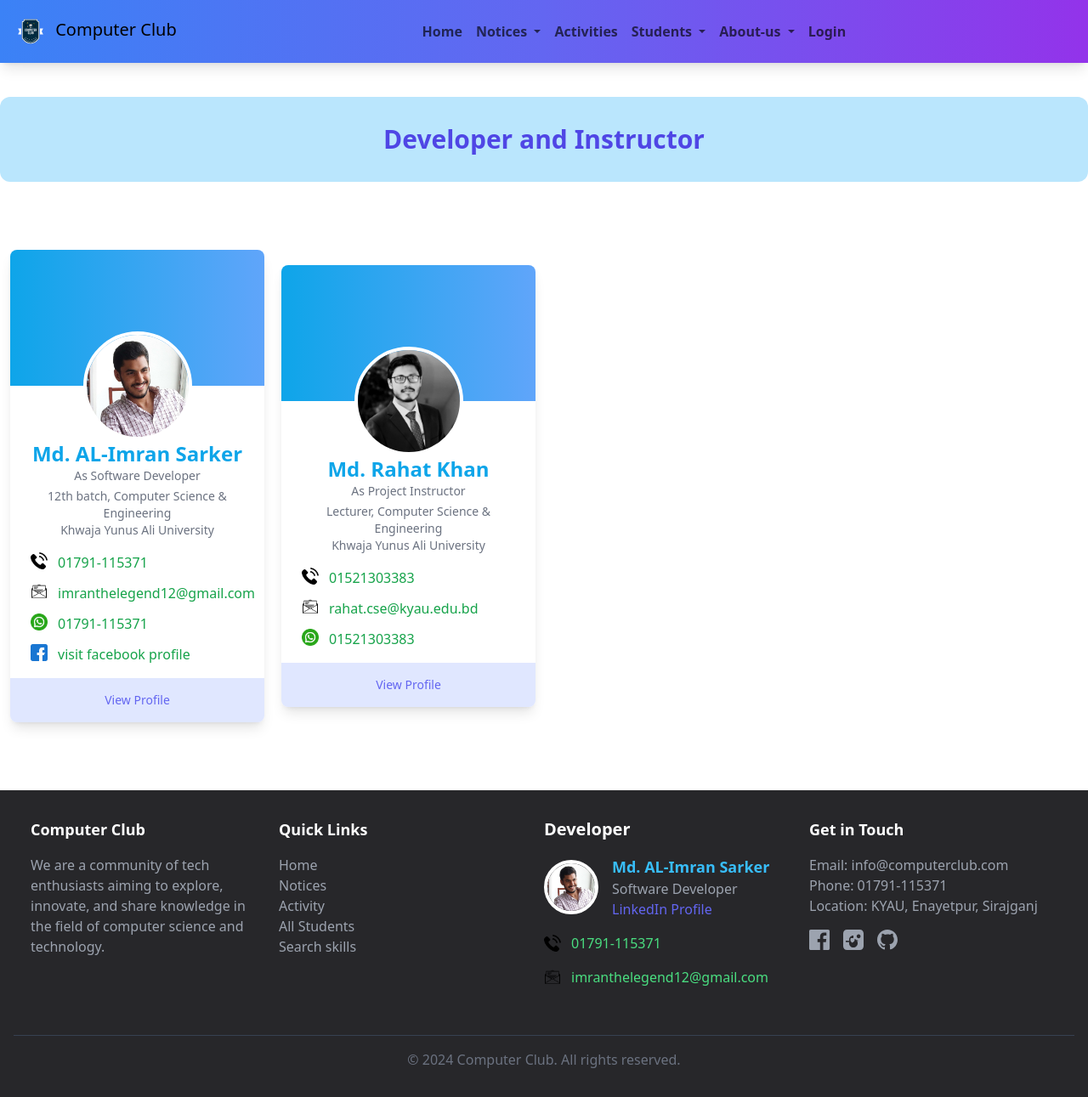
After one commit to itl12/project1imran_KYAU_Computer_Club, a Django app: page /faculty/developers/ in a window 1280 px wide. The commit adds this page. Shown: the whole page at 85% size. Run offline with Django 5.2, Linux system fonts and the light colour scheme; some libraries are stand-ins or nearby versions.

Commit message:
added developer page and section in footer

```diff
--- a/Faculty_app/templates/instructor_developer_moderator.html
+++ b/Faculty_app/templates/admin_moderators.html
@@ -8,7 +8,7 @@
 
 
     {% for member in members %}
-        <div class="flex items-center justify-center bg-gray-100">
+        <div class="flex items-center justify-center">
             <div class="max-w-sm w-full bg-white shadow-lg rounded-lg overflow-hidden transform hover:scale-105 transition-transform duration-300">
                 <div class="relative h-40 bg-gradient-to-r from-sky-500 to-blue-400">
                     <div class="absolute bottom-0 left-1/2 transform -translate-x-1/2 translate-y-1/2">
@@ -63,7 +63,7 @@
                     </div>
                 </div>
                 <div class="px-6 py-4 bg-indigo-100">
-                    <a href="{% url 'Faculty_app:faculty_profile' pk=member.pk %}" class="block text-center text-indigo-500 font-medium text-sm hover:underline hover:text-indigo-600 transition-colors duration-300">
+                    <a href="" class="block text-center text-indigo-500 font-medium text-sm hover:underline hover:text-indigo-600 transition-colors duration-300">
                     </a>
                 </div>
             </div>
--- /dev/null
+++ b/Faculty_app/templates/developers.html
@@ -0,0 +1,116 @@
+{% extends 'base.html' %} {% load static %}
+{% block title %} Developers {% endblock %}
+
+{% block body %}
+
+<div class="my-10 p-8 text-3xl font-semibold text-indigo-600 text-center bg-sky-200 rounded-xl container">Developer and Instructor</div>
+
+<div class="container my-20 grid grid-cols-1 sm:grid-cols-2 lg:grid-cols-3 xl:grid-cols-4 gap-5">
+
+        <!--  Developer Card -->
+    <div class="flex items-center justify-center">
+        <div class="max-w-sm w-full bg-white shadow-lg rounded-lg overflow-hidden transform hover:scale-105 transition-transform duration-300">
+            <div class="relative h-40 bg-gradient-to-r from-sky-500 to-blue-400">
+                <div class="absolute bottom-0 left-1/2 transform -translate-x-1/2 translate-y-1/2">
+                    <img class="w-32 h-32 rounded-full border-4 border-white object-cover" src="{% static 'images/developer.jpg' %}" alt="Md. AL-Imran Sarker">
+                </div>
+            </div>
+            <div class="px-6 py-4 mt-12">
+                <h3 class="text-center text-2xl font-semibold text-gray-800 text-sky-500">Md. AL-Imran Sarker</h3>
+                <p class="text-center text-gray-500 text-sm font-medium"> As Software Developer</p>
+                <p class="text-center text-gray-500 text-sm mt-1">12th batch, Computer Science & Engineering<br>Khwaja Yunus Ali University</p>
+                <div class="mt-4 flex flex-col space-y-3">
+                    <div class="flex space-x-3">
+                        <img src="{% static 'icons/telephone.png' %}" class="w-5 h-5" alt="">
+                        <span class="text-green-600">01791-115371</span>
+                    </div>
+                    <div class="flex space-x-3">
+                        <img src="{% static 'icons/email-opened.png' %}" class="w-5 h-5" alt="">
+                        <span class="text-green-600">imranthelegend12@gmail.com</span>
+                    </div>
+                    <div class="flex space-x-3">
+                        <img src="{% static 'icons/whatsapp.png' %}" class="w-5 h-5" alt="">
+                        <span class="text-green-600">01791-115371</span>
+                    </div>
+                    <!-- <div class="flex space-x-3">
+                        <img src="{% static 'icons/linkedin.png' %}" class="w-5 h-5" alt="">
+                        <a href="{{ member.linkedin }}"><span class="text-green-600">{{ member.linkedin }}</span></a>
+                    </div>
+                    <div class="flex space-x-3">
+                        <img src="{% static 'icons/github.png' %}" class="w-5 h-5" alt="">
+                        <a href="{{ member.github }}"><span class="text-green-600">{{ member.github }}</span></a>
+                    </div> -->
+                    <div class="flex space-x-3">
+                        <img src="{% static 'icons/facebook.png' %}" class="w-5 h-5" alt="">
+                        <a href="https://www.facebook.com/imran.alimran.9026" target="_blank">
+                            <span class="text-green-600">visit facebook profile</span>
+                        </a>
+                    </div>
+
+
+                </div>
+            </div>
+            <div class="px-6 py-4 bg-indigo-100">
+                <a href="{% url 'studentsapp:student-profile' slug='137d1e1f-ca10-494c-81ac-5fbc32ac712b' %}" class="block text-center text-indigo-500 font-medium text-sm hover:underline hover:text-indigo-600 transition-colors duration-300">View Profile
+                </a>
+            </div>
+        </div>
+    </div>
+
+
+
+        <!--  Project Instructor Card -->
+        <div class="flex items-center justify-center">
+            <div class="max-w-sm w-full bg-white shadow-lg rounded-lg overflow-hidden transform hover:scale-105 transition-transform duration-300">
+                <div class="relative h-40 bg-gradient-to-r from-sky-500 to-blue-400">
+                    <div class="absolute bottom-0 left-1/2 transform -translate-x-1/2 translate-y-1/2">
+                        <img class="w-32 h-32 rounded-full border-4 border-white object-cover" src="{% static 'images/rahat-sir.jpg' %}" alt="rahat-sir">
+                    </div>
+                </div>
+                <div class="px-6 py-4 mt-12">
+                    <h3 class="text-center text-2xl font-semibold text-gray-800 text-sky-500">Md. Rahat Khan</h3>
+                    <p class="text-center text-gray-500 text-sm font-medium"> As Project Instructor</p>
+                    <p class="text-center text-gray-500 text-sm mt-1">Lecturer, Computer Science & Engineering<br>Khwaja Yunus Ali University</p>
+                    <div class="mt-4 flex flex-col space-y-3">
+                        <div class="flex space-x-3">
+                            <img src="{% static 'icons/telephone.png' %}" class="w-5 h-5" alt="">
+                            <span class="text-green-600">01521303383</span>
+                        </div>
+                        <div class="flex space-x-3">
+                            <img src="{% static 'icons/email-opened.png' %}" class="w-5 h-5" alt="">
+                            <span class="text-green-600">rahat.cse@kyau.edu.bd</span>
+                        </div>
+                        <div class="flex space-x-3">
+                            <img src="{% static 'icons/whatsapp.png' %}" class="w-5 h-5" alt="">
+                            <span class="text-green-600">01521303383</span>
+                        </div>
+                        <!-- <div class="flex space-x-3">
+                            <img src="{% static 'icons/linkedin.png' %}" class="w-5 h-5" alt="">
+                            <a href="{{ member.linkedin }}"><span class="text-green-600">{{ member.linkedin }}</span></a>
+                        </div>
+                        <div class="flex space-x-3">
+                            <img src="{% static 'icons/github.png' %}" class="w-5 h-5" alt="">
+                            <a href="{{ member.github }}"><span class="text-green-600">{{ member.github }}</span></a>
+                        </div> -->
+                        <!-- <div class="flex space-x-3">
+                            <img src="{% static 'icons/facebook.png' %}" class="w-5 h-5" alt="">
+                            <a href="https://www.facebook.com/imran.alimran.9026" target="_blank">
+                                <span class="text-green-600">visit facebook profile</span>
+                            </a>
+                        </div> -->
+
+
+                    </div>
+                </div>
+                <div class="px-6 py-4 bg-indigo-100">
+                    <a href="{% url 'Faculty_app:faculty_profile' pk=8 %}" class="block text-center text-indigo-500 font-medium text-sm hover:underline hover:text-indigo-600 transition-colors duration-300">View Profile
+                    </a>
+                </div>
+            </div>
+        </div>
+
+</div>
+
+
+
+{% endblock %}
--- a/Faculty_app/templates/faculty_staff.html
+++ b/Faculty_app/templates/faculty_staff.html
@@ -36,7 +36,7 @@
                     </div>
                 </div>
                 <div class="px-6 py-4 bg-indigo-100">
-                    <a href="{% url 'Faculty_app:faculty_profile' pk=member.pk %}" class="block text-center text-indigo-500 font-medium text-sm hover:underline hover:text-indigo-600 transition-colors duration-300">
+                    <a href="" class="block text-center text-indigo-500 font-medium text-sm hover:underline hover:text-indigo-600 transition-colors duration-300">
                     </a>
                 </div>
             </div>
--- a/Faculty_app/urls.py
+++ b/Faculty_app/urls.py
@@ -8,4 +8,5 @@ urlpatterns = [
     path('faculty_profile/<int:pk>/', views.Faculty_profileView.as_view(), name='faculty_profile'),
     path('faculty_staffs/', views.Faculty_staffView.as_view(), name='faculty_staffs'),
     path('moderators/', views.Instructor_developer_moderatorView.as_view(), name='moderators'),
+    path('developers/', views.DeveloperView.as_view(), name='developers'),
 ]
--- a/Faculty_app/views.py
+++ b/Faculty_app/views.py
@@ -1,5 +1,5 @@
 from django.shortcuts import render
-from django.views.generic import DetailView, ListView
+from django.views.generic import DetailView, ListView, TemplateView
 
 
 from .models import Faculty_profile, Faculty_staff, Instructor_developer_moderator
@@ -28,4 +28,8 @@ class Faculty_staffView(ListView):
 class Instructor_developer_moderatorView(ListView):
     model = Instructor_developer_moderator
     context_object_name = 'members'
-    template_name = 'instructor_developer_moderator.html'
+    template_name = 'admin_moderators.html'
+
+
+class DeveloperView(TemplateView):
+    template_name = 'developers.html'
--- a/templates/base.html
+++ b/templates/base.html
@@ -89,6 +89,7 @@
               <li><a href="{% url 'Faculty_app:faculty_members' %}" class="dropdown-item hover:bg-gray-300">Faculty members</a></li>
               <li><a href="{% url 'Faculty_app:faculty_staffs' %}" class="dropdown-item hover:bg-gray-300">Faculty staff</a></li>
               <li><a href="{% url 'Faculty_app:moderators' %}" class="dropdown-item hover:bg-gray-300">Admin & Moderators</a></li>
+              <li><a href="{% url 'Faculty_app:developers' %}" class="dropdown-item hover:bg-gray-300">About Developer</a></li>
             </ul>
           </div>
 
@@ -138,13 +139,13 @@
             <div class="container mx-auto px-4">
               <div class="flex flex-wrap justify-between">
                 <!-- About Section -->
-                <div class="w-full md:w-1/3 mb-6 md:px-5">
+                <div class="w-full md:w-1/3 lg:w-1/4 mb-6 md:px-5">
                   <h5 class="font-bold text-lg mb-4">Computer Club</h5>
                   <p class="text-gray-400">We are a community of tech enthusiasts aiming to explore, innovate, and share knowledge in the field of computer science and technology.</p>
                 </div>
 
                 <!-- Quick Links -->
-                <div class="w-full md:w-1/3 mb-6">
+                <div class="w-full md:w-1/3 lg:w-1/4 mb-6">
                   <h5 class="font-bold text-lg mb-4">Quick Links</h5>
                   <ul class="list-none">
                     <li><a href="/" class="text-gray-400 hover:text-gray-100">Home</a></li>
@@ -155,8 +156,32 @@
                   </ul>
                 </div>
 
+                <!-- Developer section -->
+                <div class="w-full md:w-1/3 lg:w-1/4 mb-6">
+                  <div class="space-y-4">
+                    <h2 class="text-xl font-semibold text-white">Developer</h2>
+                    <div class="flex items-center space-x-4">
+                        <a href="{% url 'studentsapp:student-profile' slug='137d1e1f-ca10-494c-81ac-5fbc32ac712b' %}" target="_blank">
+                          <img class="w-16 h-16 rounded-full border-4 border-white object-cover" src="{% static 'images/developer.jpg' %}" alt="Developer Profile">
+                        </a>
+                        <div>
+                            <h3 class="text-lg font-semibold text-sky-400">Md. AL-Imran Sarker</h3>
+                            <p class="text-gray-400">Software Developer</p>
+                            <a href="https://www.facebook.com/imran.alimran.9026" class="text-indigo-500 hover:underline hover:text-indigo-600" target="_blank">LinkedIn Profile</a>
+                        </div>
+                    </div>
+                    <div class="flex items-center space-x-3 mt-4">
+                        <img src="{% static 'icons/telephone.png' %}" class="w-5 h-5" alt="Phone Icon">
+                        <span class="text-green-400">01791-115371</span>
+                    </div>
+                    <div class="flex items-center space-x-3">
+                        <img src="{% static 'icons/email-opened.png' %}" class="w-5 h-5" alt="Email Icon">
+                        <span class="text-green-400">imranthelegend12@gmail.com</span>
+                    </div>
+                  </div>
+                </div>
                 <!-- Contact Section -->
-                <div class="w-full md:w-1/3 mb-6">
+                <div class="w-full md:w-1/3 lg:w-1/4 mb-6">
                   <h5 class="font-bold text-lg mb-4">Get in Touch</h5>
                   <ul class="list-none text-gray-400">
                     <li>Email: info@computerclub.com</li>
```
Also changed, not shown: db.sqlite3, media/inst_dev_moder/220230516_14442011.jpg (deleted), media/inst_dev_moder/rahat-sir_hyP6RwX.jpg (deleted), media/students_profile_pic/profile_pic.png (deleted), media/students_profile_pic/profile_pic_9lXAB4I.png (added), media/thumbnails/thumbnail_compressed.png (deleted), media/thumbnails/thumbnail_compressed_t5tQi7o.png (added), static/images/developer.jpg (added), static/images/rahat-sir.jpg (added), static/src/css/tailwind/output.css, 1 other file.
